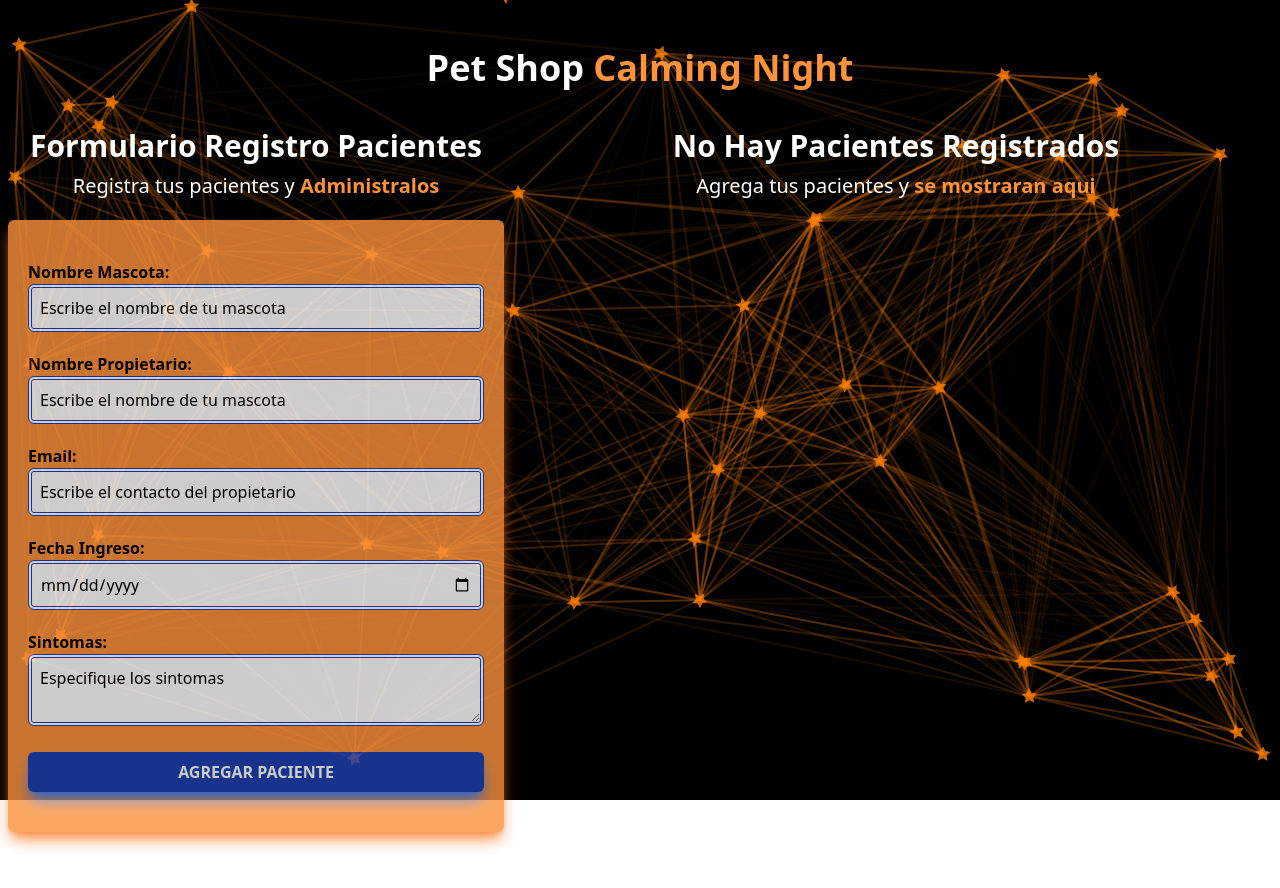
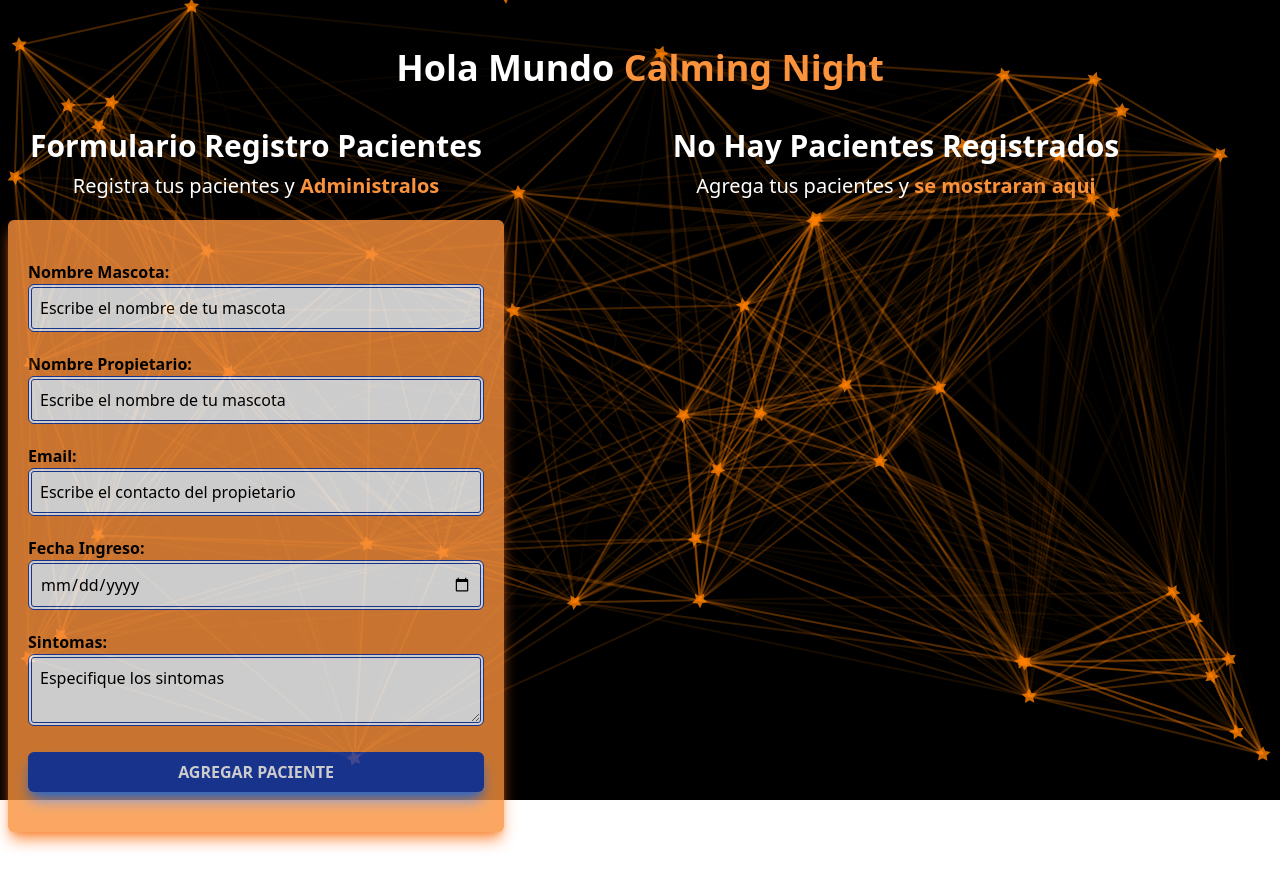
Before and after one commit to OnilBlanco26/CitasParticulas, a React (Vite) app: page / in a window 1280 px wide. Shown: the top 888 px of the page. Built offline with nearby package versions, Linux system fonts and the light colour scheme.

Commit message:
Le cambie el titulo al Header

```diff
--- a/src/components/Header.jsx
+++ b/src/components/Header.jsx
@@ -3,7 +3,7 @@ import React from 'react'
 const Header = () => {
   return (
     <h1 className='mt-12 mb-10 text-white text-4xl text-center font-black md:w-2/3 mx-auto'>
-        Pet Shop{' '}
+       Hola Mundo{' '}
         <span className='text-orange-400'> Calming Night </span>
     </h1>
   )
```
